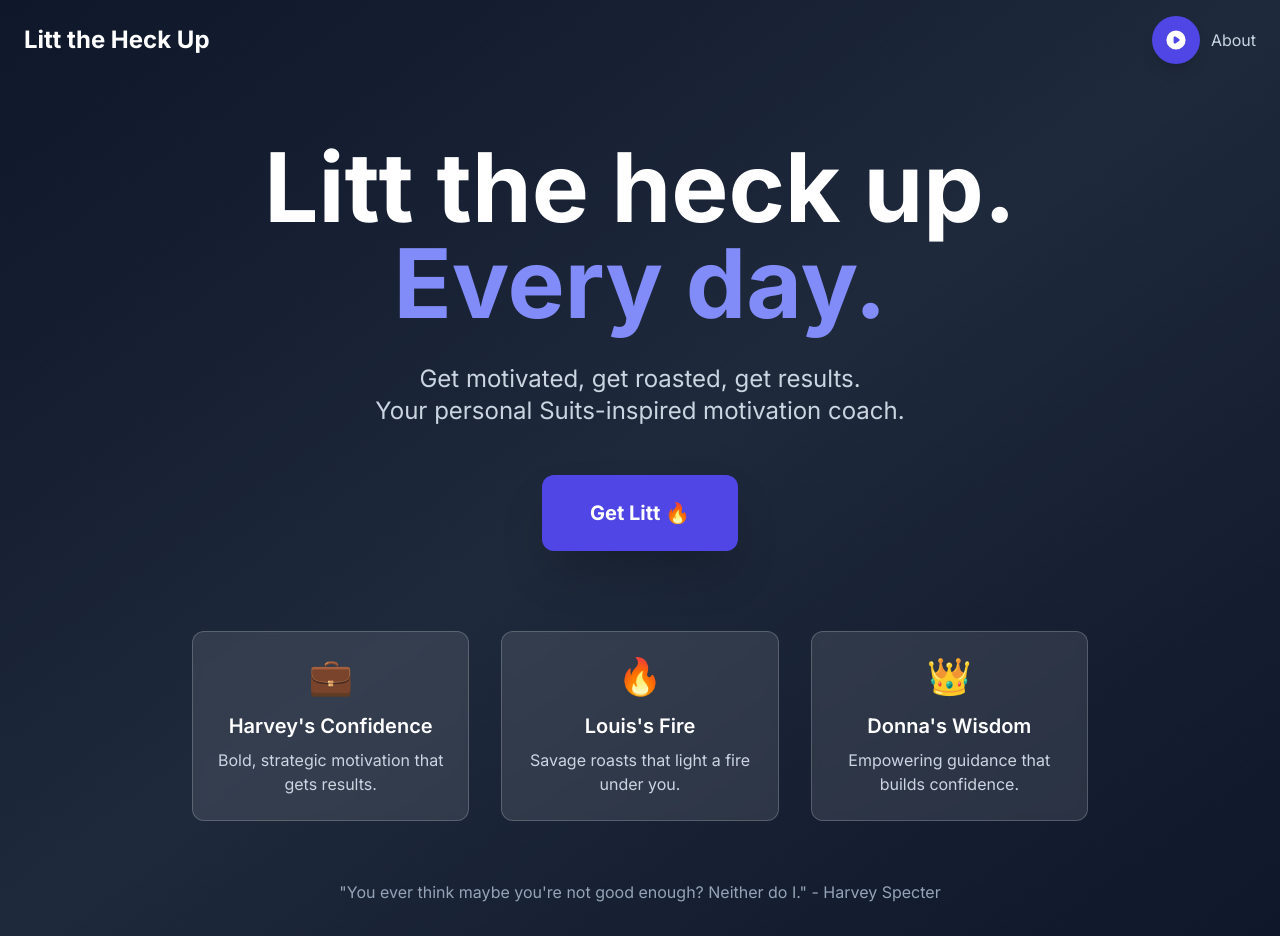
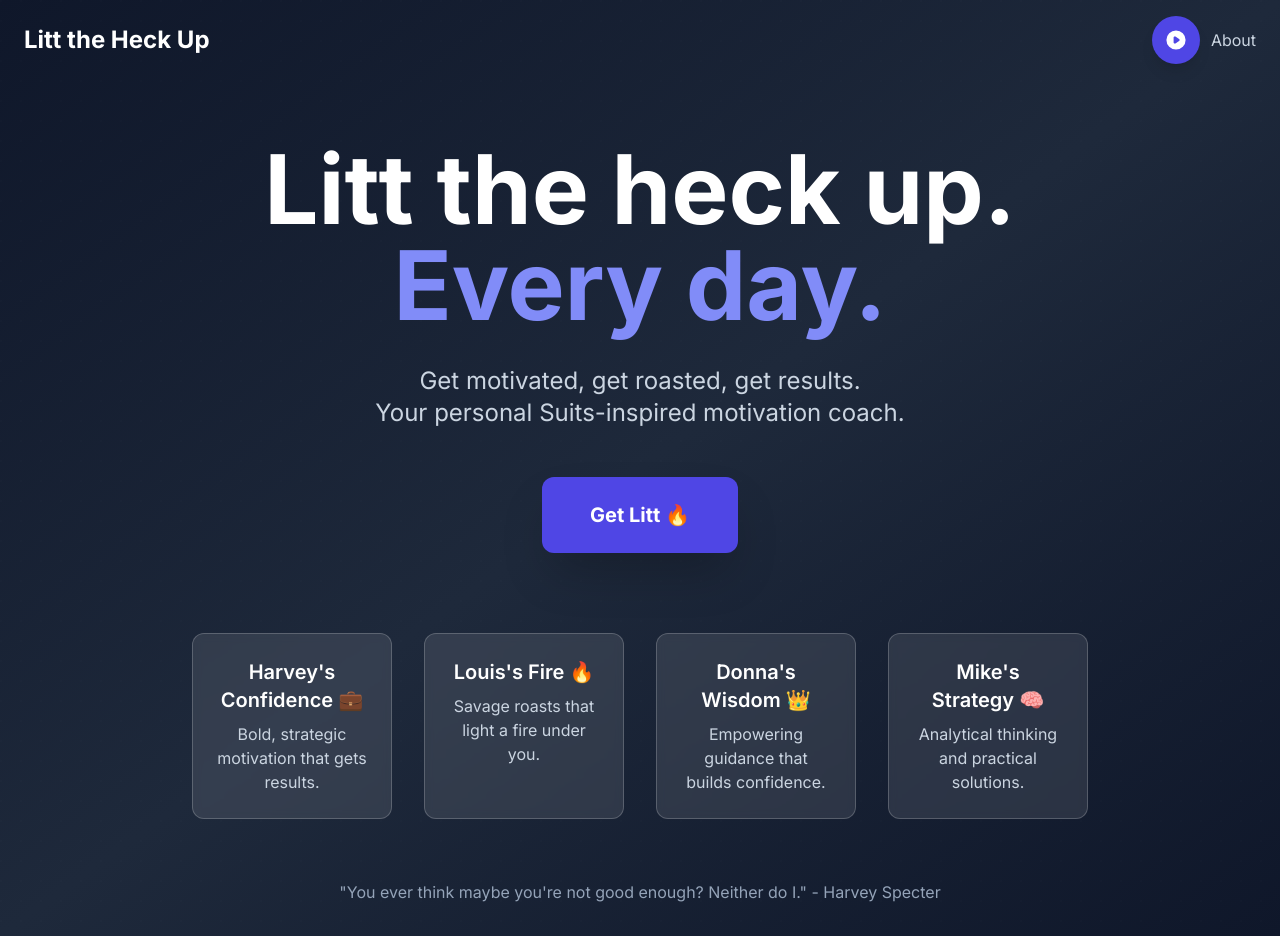
Before and after one commit to bhumi6633/Litt-the-Heck-Up, a React (Vite) app: page / in a window 1280 px wide. Built offline with nearby package versions, Linux system fonts and the light colour scheme; no server answers.

Commit message:
4 characters added

```diff
--- a/src/pages/LandingPage.jsx
+++ b/src/pages/LandingPage.jsx
@@ -49,21 +49,22 @@ const LandingPage = () => {
           </Link>
 
           {/* Features */}
-          <div className="grid grid-cols-1 md:grid-cols-3 gap-8 mt-20">
+          <div className="grid grid-cols-1 md:grid-cols-2 lg:grid-cols-4 gap-8 mt-20">
             <div className="bg-white/10 backdrop-blur-sm border border-white/20 rounded-xl p-6">
-              <div className="text-4xl mb-4">💼</div>
-              <h3 className="text-xl font-semibold mb-2">Harvey's Confidence</h3>
+              <h3 className="text-xl font-semibold mb-2">Harvey's Confidence 💼</h3>
               <p className="text-slate-300">Bold, strategic motivation that gets results.</p>
             </div>
             <div className="bg-white/10 backdrop-blur-sm border border-white/20 rounded-xl p-6">
-              <div className="text-4xl mb-4">🔥</div>
-              <h3 className="text-xl font-semibold mb-2">Louis's Fire</h3>
+              <h3 className="text-xl font-semibold mb-2">Louis's Fire 🔥</h3>
               <p className="text-slate-300">Savage roasts that light a fire under you.</p>
             </div>
             <div className="bg-white/10 backdrop-blur-sm border border-white/20 rounded-xl p-6">
-              <div className="text-4xl mb-4">👑</div>
-              <h3 className="text-xl font-semibold mb-2">Donna's Wisdom</h3>
+              <h3 className="text-xl font-semibold mb-2">Donna's Wisdom 👑</h3>
               <p className="text-slate-300">Empowering guidance that builds confidence.</p>
+            </div>
+            <div className="bg-white/10 backdrop-blur-sm border border-white/20 rounded-xl p-6">
+              <h3 className="text-xl font-semibold mb-2">Mike's Strategy 🧠</h3>
+              <p className="text-slate-300">Analytical thinking and practical solutions.</p>
             </div>
           </div>
         </div>
--- a/src/pages/SettingsPage.jsx
+++ b/src/pages/SettingsPage.jsx
@@ -193,19 +193,7 @@ const SettingsPage = () => {
               </p>
             </div>
 
-            {/* API Key Info */}
-            <div className="bg-amber-500/20 border border-amber-400/30 rounded-xl p-6">
-              <h3 className="text-lg font-semibold text-amber-200 mb-3">🔑 API Setup</h3>
-              <p className="text-slate-300 text-sm mb-4">
-                To enable AI-generated content, add your Gemini API key to the <code className="bg-slate-700 px-2 py-1 rounded">.env</code> file:
-              </p>
-              <div className="bg-slate-800 p-4 rounded-lg">
-                <code className="text-amber-200 text-sm">VITE_GEMINI_API_KEY=your_gemini_api_key_here</code>
-              </div>
-              <p className="text-slate-400 text-xs mt-3">
-                Get your free API key from: <a href="https://makersuite.google.com/app/apikey" target="_blank" rel="noopener noreferrer" className="text-amber-300 hover:text-amber-200 underline">Google AI Studio</a>
-              </p>
-            </div>
+
           </div>
         </div>
       </main>
```
